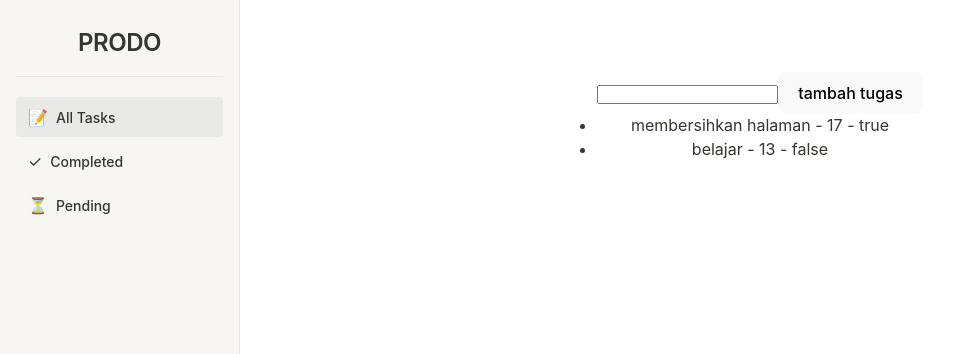
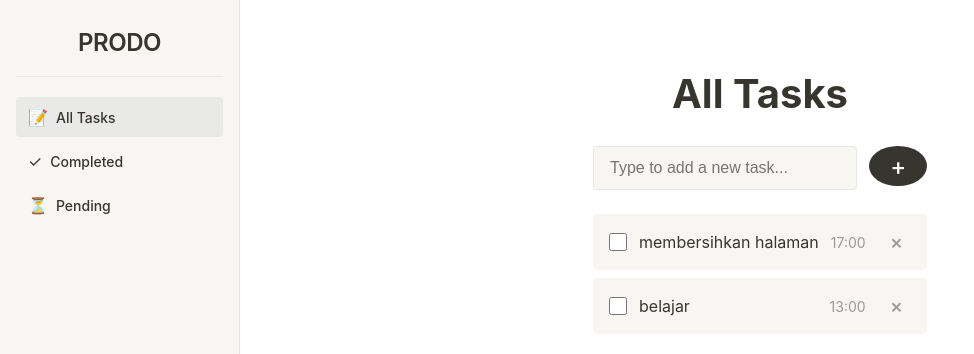
Before and after one commit to alifandian/32-pbk-uts-233510377, a Vue app in the folder vite-project/: page / in a window 1280 px wide. Shown: the top 354 px of the page, without its empty margins (0-974 px from the left). Built offline with nearby package versions, Linux system fonts and the light colour scheme.

Commit message:
Fourth commit

```diff
--- a/vite-project/src/App.vue
+++ b/vite-project/src/App.vue
@@ -4,41 +4,75 @@ import { ref } from "vue";
 
 const tugas = ref("");
 const todos = ref([
-      {id : 1, namatugas : "membersihkan halaman", time : 17.00, done : true},
-      {id : 2, namatugas : "belajar", time : 13.00, done : false},
+  {id: 1, namatugas: "membersihkan halaman", time: "17:00", done: false},
+  {id: 2, namatugas: "belajar", time: "13:00", done: false},
 ]);
 
 const tambahdata = () => {
+  if (tugas.value.trim() === "") return;
+
+  const now = new Date();
+  const hours = now.getHours().toString().padStart(2, '0');
+  const minutes = now.getMinutes().toString().padStart(2, '0');
+  const timeString = `${hours}:${minutes}`;
+
   let data = {
-      id : todos.value.length + 1,
-      namatugas : tugas.value,
-      time : new Date().getHours(),
-      done : false
+    id: todos.value.length + 1,
+    namatugas: tugas.value,
+    time: timeString,
+    done: false
   }
   todos.value.push(data);
   tugas.value = "";
 }
 
+const toggleTask = (task) => {
+  task.done = !task.done;
+}
+
+const deleteTask = (taskId) => {
+  todos.value = todos.value.filter(task => task.id !== taskId);
+}
 </script>
 
 <template>
   <div class="app">
     <Navbar />
+    <main class="main-content">
+      <div class="todo-container">
+        <h1 class="page-title">All Tasks</h1>
 
+        <div class="input-container">
+          <input
+            v-model="tugas"
+            @keyup.enter="tambahdata"
+            placeholder="Type to add a new task..."
+            class="task-input"
+          >
+          <button @click="tambahdata" class="add-button">
+            <span class="plus-icon">+</span>
+          </button>
+        </div>
 
-    <main class="main-content">
-      <!-- Main content  -->
-
-      <div>
-        <input v-model="tugas">
-        <button @click = "tambahdata">tambah tugas</button>
-
-        <ul>
-          <li v-for="item in todos">
-              {{ item.namatugas }} - {{ item.time }} - {{ item.done }}
-          </li>
-        </ul>
-
+        <div class="tasks-list">
+          <div v-for="item in todos" :key="item.id" class="task-item">
+            <div class="task-content">
+              <input
+                type="checkbox"
+                :checked="item.done"
+                @change="toggleTask(item)"
+                class="task-checkbox"
+              >
+              <span :class="['task-text', { 'completed': item.done }]">
+                {{ item.namatugas }}
+              </span>
+              <span class="task-time">{{ item.time }}</span>
+            </div>
+            <button @click="deleteTask(item.id)" class="delete-button">
+              ×
+            </button>
+          </div>
+        </div>
       </div>
     </main>
   </div>
@@ -67,4 +101,124 @@ body {
   margin-left: 240px;
   padding: 40px;
 }
+
+.todo-container {
+  max-width: 800px;
+  margin: 0 auto;
+}
+
+.page-title {
+  font-size: 40px;
+  font-weight: 700;
+  margin-bottom: 30px;
+  color: #37352f;
+}
+
+.input-container {
+  display: flex;
+  gap: 12px;
+  margin-bottom: 24px;
+}
+
+.task-input {
+  flex: 1;
+  padding: 12px 16px;
+  font-size: 16px;
+  border: 1px solid #e6e6e6;
+  border-radius: 4px;
+  background-color: #f7f6f3;
+  transition: all 0.2s ease;
+}
+
+.task-input:focus {
+  outline: none;
+  border-color: #37352f;
+  background-color: #ffffff;
+}
+
+.add-button {
+  width: 40px;
+  height: 40px;
+  border-radius: 50%;
+  border: none;
+  background-color: #37352f;
+  color: white;
+  font-size: 24px;
+  cursor: pointer;
+  display: flex;
+  align-items: center;
+  justify-content: center;
+  transition: all 0.2s ease;
+}
+
+.add-button:hover {
+  background-color: #2a2925;
+}
+
+.tasks-list {
+  display: flex;
+  flex-direction: column;
+  gap: 8px;
+}
+
+.task-item {
+  display: flex;
+  align-items: center;
+  justify-content: space-between;
+  padding: 12px 16px;
+  background-color: #f7f6f3;
+  border-radius: 4px;
+  transition: all 0.2s ease;
+}
+
+.task-item:hover {
+  background-color: #f1f1ef;
+}
+
+.task-content {
+  display: flex;
+  align-items: center;
+  gap: 12px;
+  flex: 1;
+}
+
+.task-checkbox {
+  width: 18px;
+  height: 18px;
+  cursor: pointer;
+  accent-color: #37352f;
+}
+
+.task-text {
+  font-size: 16px;
+  color: #37352f;
+}
+
+.task-text.completed {
+  text-decoration: line-through;
+  color: #9b9a97;
+}
+
+.task-time {
+  font-size: 14px;
+  color: #9b9a97;
+  margin-left: auto;
+  padding-right: 16px;
+}
+
+.delete-button {
+  background: none;
+  border: none;
+  color: #9b9a97;
+  font-size: 20px;
+  cursor: pointer;
+  padding: 4px 8px;
+  border-radius: 4px;
+  transition: all 0.2s ease;
+}
+
+.delete-button:hover {
+  color: #37352f;
+  background-color: #e6e6e6;
+}
 </style>
```
Lines whose indentation alone changed are shown as unchanged.
